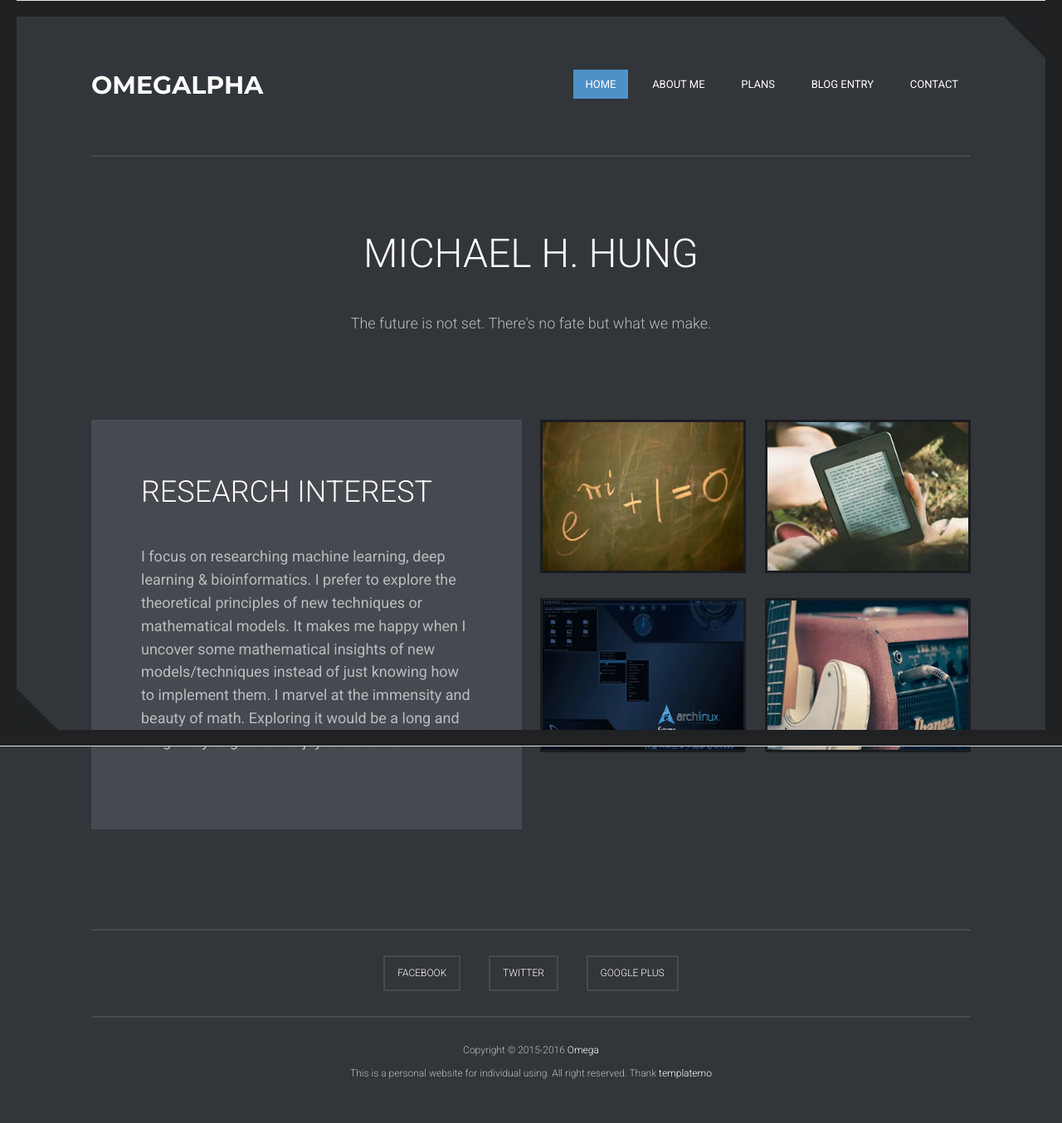
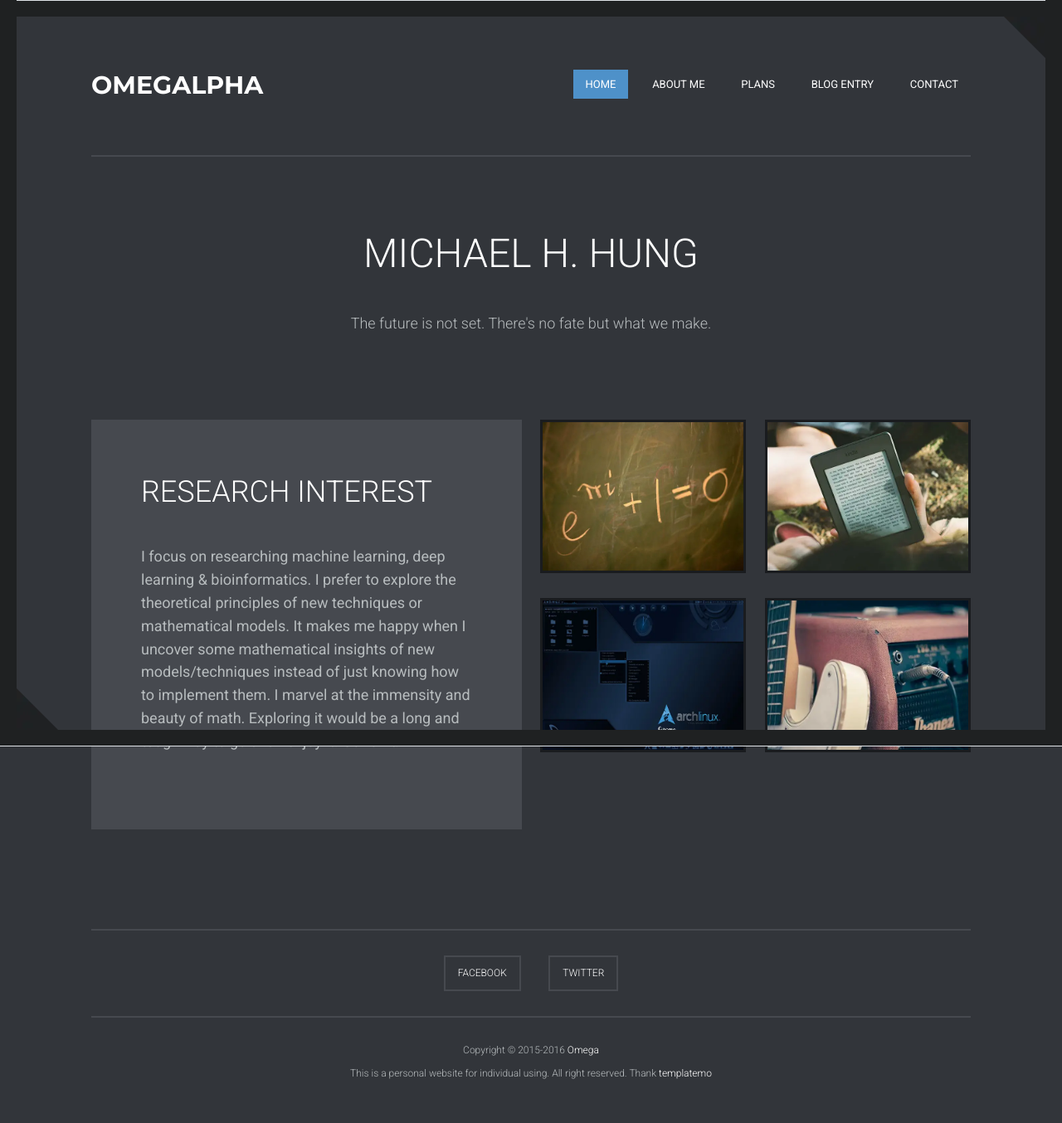
Before and after one commit to omegahh/omegahh.github.io, a Jekyll site: the page index.html, which Jekyll copies as it is, in a window 1280 px wide. Shown: the whole page at 83% size. Built offline with Jekyll 4.4.1, drawn with Linux system fonts in a browser that asks for light colours.

Commit message:
Fix: Remove Google+ Link

```diff
--- a/index.html
+++ b/index.html
@@ -285,7 +285,6 @@
 						<ul class="social">
 							<li><a href="https://www.facebook.com/hhalpha.omega.1">Facebook</a></li>
 							<li><a href="https://twitter.com/HhOmegalpha">Twitter</a></li>
-							<li><a href="https://plus.google.com/u/0/103644076245739900112/posts">Google Plus</a></li>
 						</ul>
 					</div>
 				</div>
```
